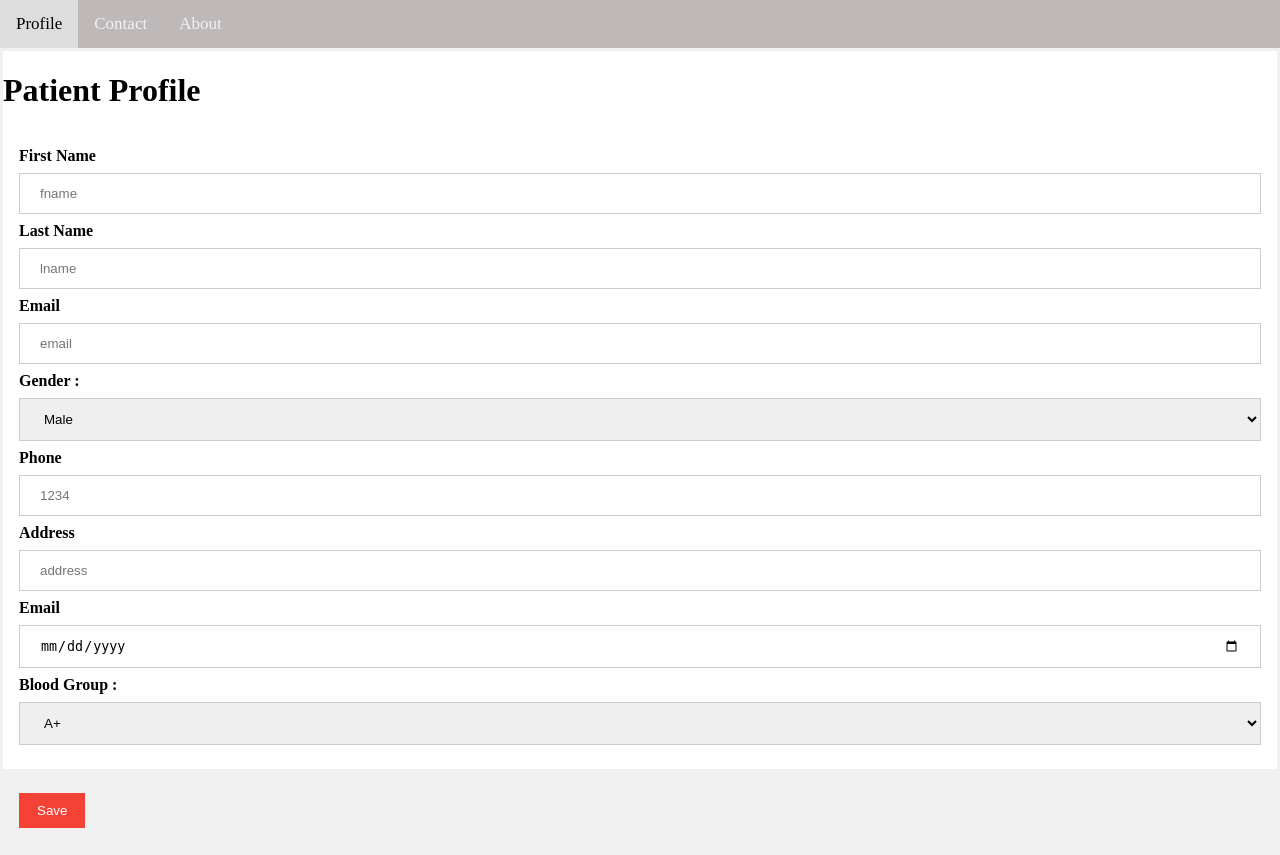
After one commit to sohamjoshi92/cse545-Group6-HMS, a Django app: page /patient_profile in a window 1280 px wide. The commit adds this page. Run offline with Django 4.2, Linux system fonts and the light colour scheme.

Commit message:
added patient profile page

```diff
--- a/hms_welcome/urls.py
+++ b/hms_welcome/urls.py
@@ -4,5 +4,6 @@ from . import views
 
 urlpatterns = [
     path("", views.login),
-    path('register',views.register)
+    path('register',views.register),
+    path('patient_profile',views.patient_profile)
 ]
--- a/hms_welcome/views.py
+++ b/hms_welcome/views.py
@@ -1,6 +1,6 @@
 from django.shortcuts import render, redirect
 from django.http import HttpResponse
-from django.contrib.auth.models import User
+from django.contrib.auth.models import User, Group
 from django.contrib.auth import authenticate
 
 # Create your views here.
@@ -14,6 +14,7 @@ def login(request):
             if user is not None:
                 #login(request, user)
                 print('Logged in successfully !!')
+                return render(request, 'patient_home.html')
             else :
                 print('Invalid login credentials')
         except Exception as e:
@@ -30,8 +31,13 @@ def register(request):
             if password == repeatpassword:
                 print('Done')
                 user = User.objects.create_user(name, email, password)
+                patient_group = Group.objects.get(name='Patient')
+                patient_group.user_set.add(user)
                 user.save()
                 return redirect(login)
         except Exception as e :
             print('Exception occured') #Add the error view redirection here
     return render(request, 'register.html')
+
+def patient_profile(request):
+    return render(request, 'patient_profile.html')
--- /dev/null
+++ b/templates/patient_nav.html
@@ -0,0 +1,45 @@
+<!DOCTYPE html>
+<html>
+
+<head>
+    <style type="text/css">
+        /* Add a black background color to the top navigation */
+.topnav {
+  background-color: rgb(190, 184, 184);
+  overflow: hidden;
+}
+
+/* Style the links inside the navigation bar */
+.topnav a {
+  float: left;
+  color: #f2f2f2;
+  text-align: center;
+  padding: 14px 16px;
+  text-decoration: none;
+  font-size: 17px;
+}
+
+/* Change the color of links on hover */
+.topnav a:hover {
+  background-color: #ddd;
+  color: black;
+}
+
+/* Add a color to the active/current link */
+.topnav a.active {
+  background-color: #f44336;
+  color: white;
+}
+    </style>
+</head>
+
+<body>
+    <div class="topnav">
+        <!-- <a class="active" href="http://localhost:8000/patient_profile">Home</a> -->
+        <a href="http://localhost:8000/patient_profile">Profile</a>
+        <a href="#contact">Contact</a>
+        <a href="#about">About</a>
+      </div>
+</body>
+
+</html>
--- /dev/null
+++ b/templates/patient_profile.html
@@ -0,0 +1,127 @@
+<!DOCTYPE html>
+<html>
+    <head>
+        <style type="text/css">
+            /* Bordered form */
+        body,  html{
+            height: 100%;
+            margin: 0;
+        }
+        form {
+          border: 3px solid #f1f1f1;
+        }
+
+        /* Full-width inputs */
+        input,select {
+          width: 100%;
+          padding: 12px 20px;
+          margin: 8px 0;
+          display: inline-block;
+          border: 1px solid #ccc;
+          box-sizing: border-box;
+        }
+
+        /* Set a style for all buttons */
+        button {
+          background-color: #04AA6D;
+          color: white;
+          padding: 14px 20px;
+          margin: 8px 0;
+          border: none;
+          cursor: pointer;
+          width: 100%;
+        }
+
+        /* Add a hover effect for buttons */
+        button:hover {
+          opacity: 0.8;
+        }
+
+        /* Extra style for the cancel button (red) */
+        .registerbtn {
+          width: auto;
+          padding: 10px 18px;
+          background-color: #f44336;
+        }
+
+        /* Center the avatar image inside this container */
+        .imgcontainer {
+          text-align: center;
+          margin: 24px 0 12px 0;
+        }
+
+        /* Avatar image */
+        img.avatar {
+          width: 40%;
+          border-radius: 50%;
+        }
+
+        /* Add padding to containers */
+        .container {
+          padding: 16px;
+        }
+
+        /* The "Forgot password" text */
+        span.psw {
+          float: right;
+          padding-top: 16px;
+        }
+
+        /* Change styles for span and cancel button on extra small screens */
+        @media screen and (max-width: 300px) {
+          span.psw {
+            display: block;
+            float: none;
+          }
+          .cancelbtn {
+            width: 100%;
+          }
+        }
+          </style>
+    </head>
+
+<body>
+    {% include 'patient_nav.html' %}
+    <form method="post">
+        {% csrf_token %}
+        <h1>Patient Profile</h1>
+        <div class="container">
+          <label for="fname"><b>First Name</b></label>
+          <input type="text" placeholder="fname" name="fname" required>
+
+          <label for="lname"><b>Last Name</b></label>
+          <input type="text" placeholder="lname" name="lname" required>
+
+          <label for="email"><b>Email</b></label>
+          <input type="text" placeholder="email" name="email" required>
+
+          <label for="gender"><b>Gender : </b></label>
+          <select name="gender" id="gender">
+            <option value="volvo">Male</option>
+            <option value="saab">Female</option>
+          </select>
+
+          <label for="phone"><b>Phone</b></label>
+          <input type="number" placeholder="1234" name="phone" required>
+
+          <label for="address"><b>Address</b></label>
+          <input type="text" placeholder="address" name="address" required>
+
+          <label for="dob"><b>Email</b></label>
+          <input type="date" name="dob" required>
+
+          <label for="bg"><b>Blood Group : </b></label>
+          <select name="bg" id="bg">
+            <option value="A+">A+</option>
+            <option value="B+">B+</option>
+          </select>
+
+        </div>
+
+        <div class="container" style="background-color:#f1f1f1">
+            <button class="registerbtn" type="submit">Save</button>
+          <!-- <span class="psw">Forgot <a href="#">password?</a></span> -->
+        </div>
+      </form>
+</body>
+</html>
--- a/templates/register.html
+++ b/templates/register.html
@@ -84,6 +84,7 @@ span.psw {
 </head>
 
 <body>
+
   <br>
   <br>
   <br><br>
```
Also changed, not shown: templates/patient_home.html (added, +62 -0 lines), db.sqlite3.
